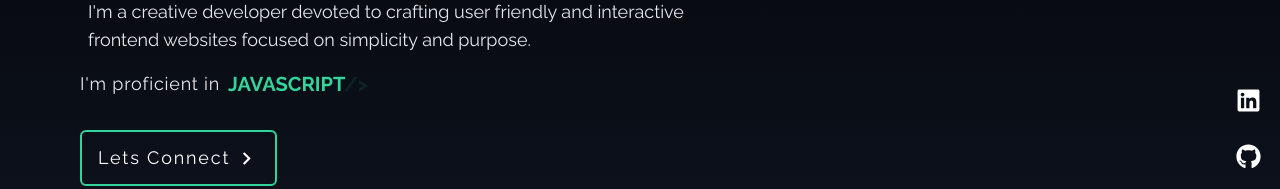
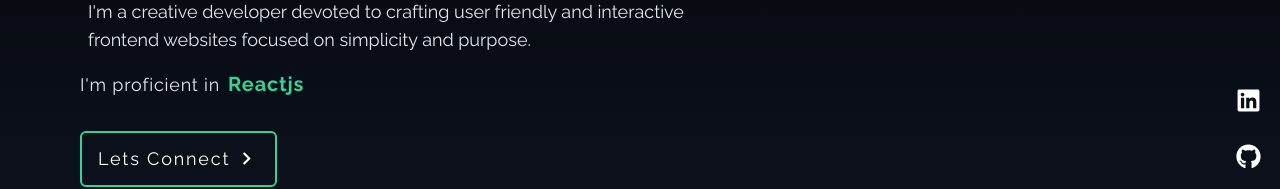
Before and after one commit to Iwumezie-pamela/pams-portfolio, a React (Vite) app: page / in a window 1280 px wide. Shown: the part 368-557 px from the top of the page. Built offline with nearby package versions, Linux system fonts and the light colour scheme.

Commit message:
initial commit

```diff
--- a/src/components/Home.jsx
+++ b/src/components/Home.jsx
@@ -1,5 +1,5 @@
 import React from 'react'
-import Typed from 'react-typed'
+// import Typed from 'react-typed'
 import { MdOutlineKeyboardArrowRight } from 'react-icons/md'
 const Home = () => {
   return (
@@ -22,15 +22,18 @@ const Home = () => {
         <div className='flex justify-center md:justify-start'>
           <p className='text-lg text-gray-200 pb-6 tracking-[.05rem] text-center md:text-left'>
             I'm proficient in
+            <span className='font-bold text-emerald-400 md-text-5xl sm-text-4xl text-xl pl-2 z-100'>
+              Reactjs
+            </span>
           </p>
-          <Typed
+          {/* <Typed
             className='font-bold text-emerald-400 md-text-5xl sm-text-4xl text-xl pl-2 z-100'
             strings={['HTML', 'CSS', 'JAVASCRIPT', ' REACTJS', 'GIT']}
             typeSpeed={120}
             backSpeed={140}
             cursorChar='/>'
             loop
-          />
+          /> */}
         </div>
 
         <div className=''>
```
Also changed, not shown: package.json (+3 -4 lines), 1 other file (tests, documents, lock files or other folders).
